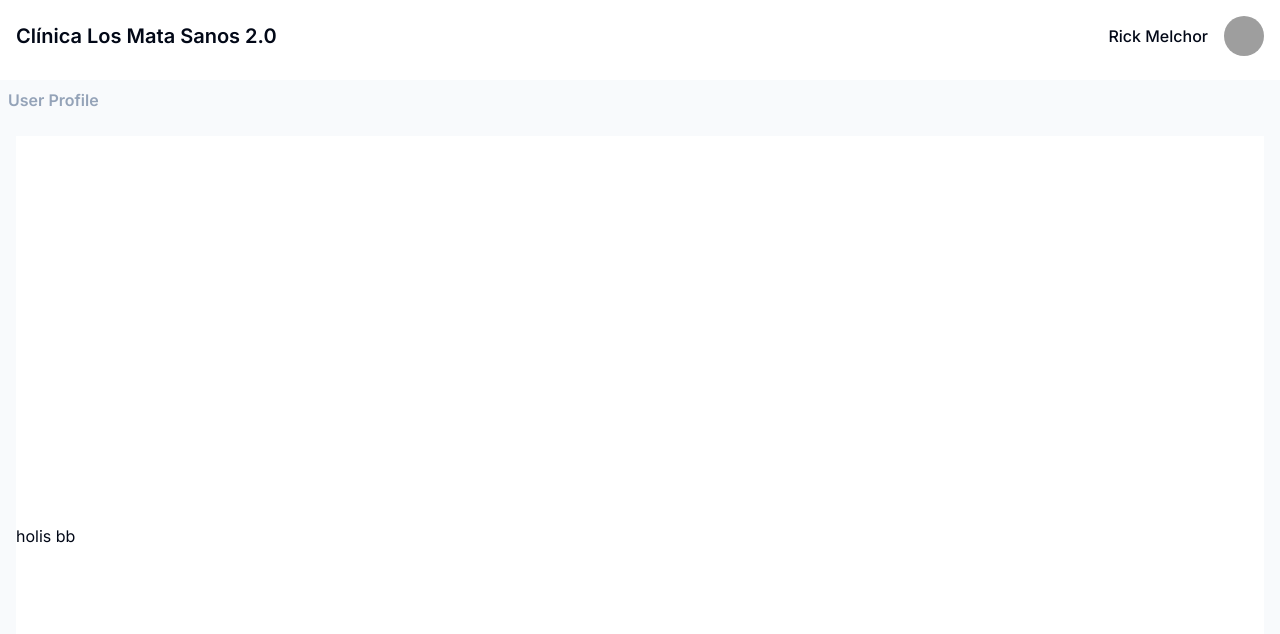
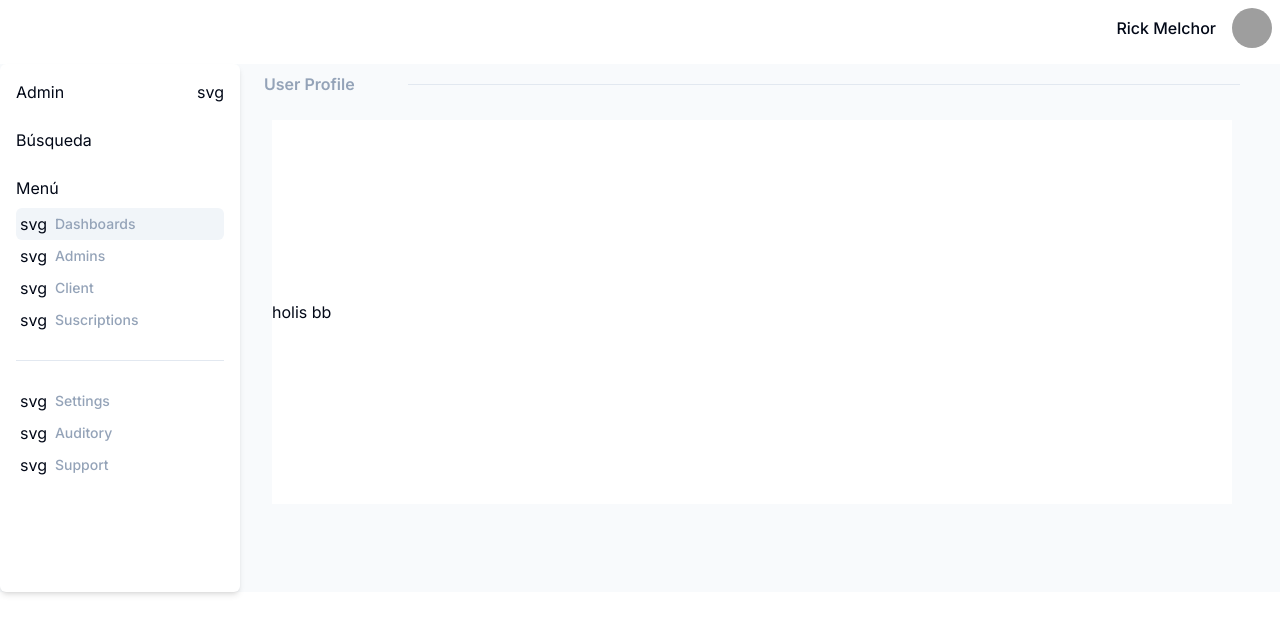
Before and after one commit to KAIROHERRERA97/admin-proyect, a Next.js app: page /admin in a window 1280 px wide. Shown: the top 634 px of the page. Built offline with nearby package versions, Linux system fonts and the light colour scheme; grey boxes are pictures that could not be loaded.

Commit message:
fix: admin page

```diff
--- a/src/app/admin/page.tsx
+++ b/src/app/admin/page.tsx
@@ -1,19 +1,24 @@
 import Header from "@/components/ui/header";
 import React from "react";
+import SideBar from "@/components/ui/sideBar";
 
 export default function AdminPage() {
   return (
     <>
-      <Header></Header>
-      <main className="flex flex-col bg-slate-50 mt-20">
-        <div className="flex justify-between items-center p-2">
-          <span className="text-l font-semibold text-slate-400">
-            User Profile
-          </span>
-          {/* <hr className="font-bold"></hr> COMO HAGO LA LINEA!*/}
-        </div>
-        <div className="h-dvh bg-white m-4 mb-8 flex justify-between items-center">
-          holis bb
+      <Header />
+      <main className="flex flex-row bg-slate-50 mt-16 ">
+        <SideBar />
+
+        <div className="w-dvh pl-4">
+          <div className="flex flex-row justify-between items-center p-2 ">
+            <span className="text-l font-semibold text-slate-400">
+              User Profile
+            </span>
+            <hr className="w-[52rem] " />
+          </div>
+          <div className="h-96 bg-white m-4 mb-8 flex justify-between w-[60rem] items-center">
+            holis bb
+          </div>
         </div>
       </main>
     </>
--- a/src/components/ui/header.tsx
+++ b/src/components/ui/header.tsx
@@ -3,8 +3,8 @@ import { Avatar, AvatarFallback, AvatarImage } from "@/components/ui/avatar";
 
 export default function Header() {
   return (
-    <header className="w-full bg-white p-4 flex justify-between items-center fixed top-0">
-      <h1 className="text-xl font-semibold">Clínica Los Mata Sanos 2.0</h1>
+    <header className="w-full bg-white p-2 h- flex justify-end items-center fixed top-0">
+      {/* <h1 className="text-xl font-semibold">Clínica Los Mata Sanos 2.0</h1> */}
       <div className="flex justify-between  items-center ">
         <span className="mr-4 text-md font-medium">Rick Melchor</span>
         <Avatar>
--- a/src/components/ui/sideBar.tsx
+++ b/src/components/ui/sideBar.tsx
@@ -3,7 +3,7 @@ import React from "react";
 export default function SideBar() {
   return (
     <>
-      <div className="bg-white h-screen w-52 p-4 flex flex-col gap-6 rounded-md	shadow-md">
+      <div className="bg-white h-[33rem] w-60 p-4 flex flex-col gap-6 rounded-md	shadow-md ">
         <div className="flex justify-between items-center">
           <div className="font-mediun text-md">Admin</div>
           <div>svg</div>
@@ -28,11 +28,11 @@ export default function SideBar() {
           <div className="flex items-center gap-2 p-1 rounded-md">
             svg
             <span className="text-sm text-slate-400 font-medium ">
-              Suscriotions
+              Suscriptions
             </span>
           </div>
         </div>
-        <hr></hr>
+        <hr />
         <div className="flex flex-col">
           <div className="flex items-center gap-2 p-1 rounded-md">
             svg
```
